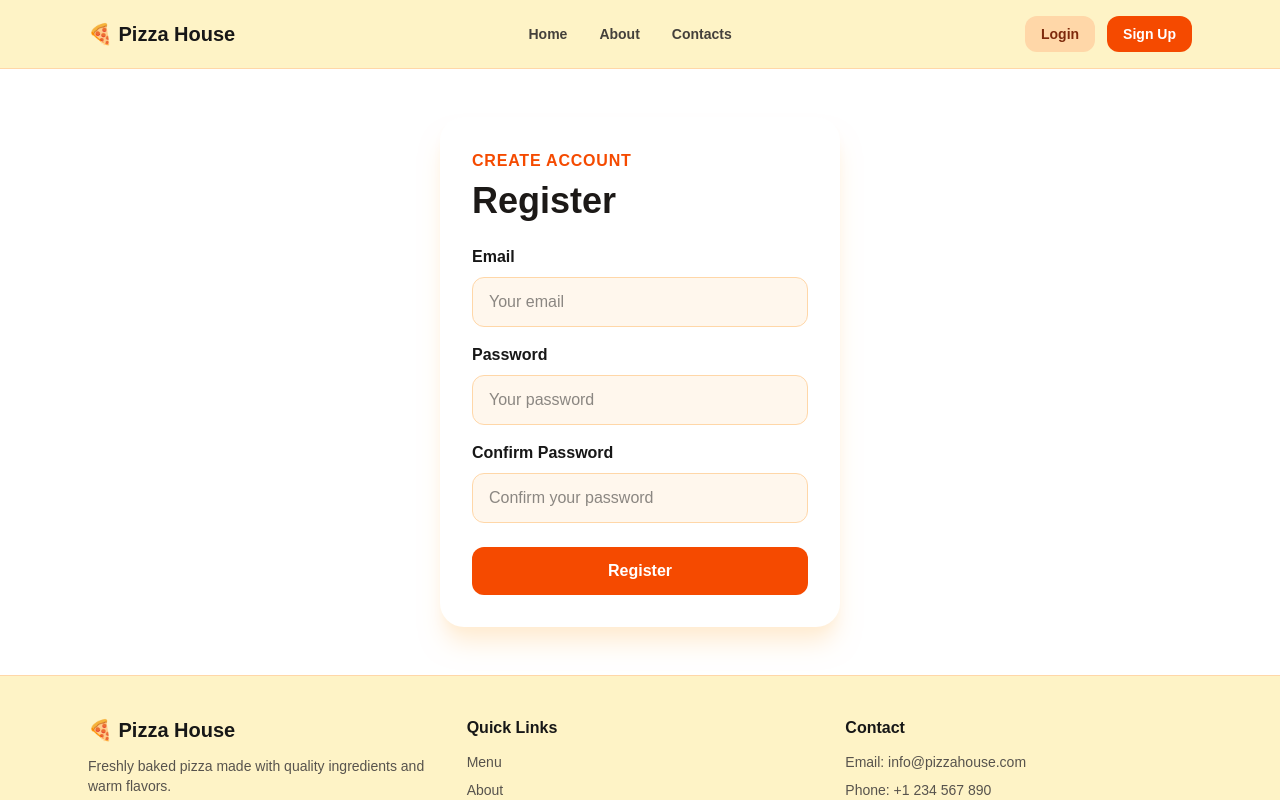
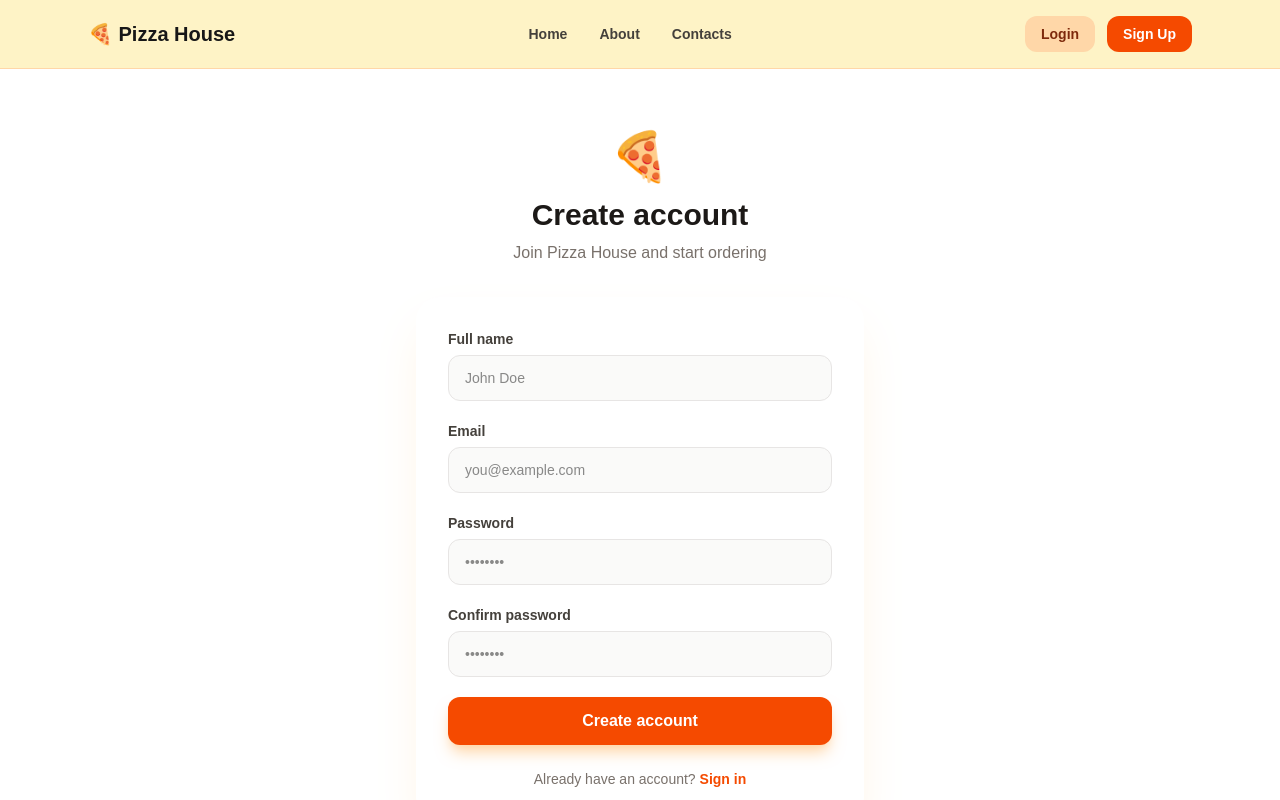
Before and after one commit to seriiserii825/next-pizza, a Next.js app: page /auth/register in a window 1280 px wide. Shown: the top 800 px of the page. Built offline with nearby package versions, Linux system fonts and the light colour scheme.

Commit message:
feat: register login

```diff
--- a/app/auth/login/page.tsx
+++ b/app/auth/login/page.tsx
@@ -1,44 +1,60 @@
 export default function Login() {
   return (
-    <main className="max-w-md px-6 py-12 mx-auto">
-      <section className="p-8 bg-white shadow-xl rounded-3xl shadow-orange-100">
-        <p className="mb-2 font-semibold tracking-wider text-orange-600 uppercase">Welcome Back</p>
+    <main className="flex flex-1 items-center justify-center px-4 py-16">
+      <div className="w-full max-w-md">
+        <div className="mb-8 text-center">
+          <span className="text-5xl">🍕</span>
+          <h1 className="mt-4 text-3xl font-bold text-stone-900">Welcome back</h1>
+          <p className="mt-2 text-stone-500">Sign in to your Pizza House account</p>
+        </div>
 
-        <h1 className="mb-6 text-4xl font-bold text-stone-900">Login</h1>
-
-        <form>
-          <div className="mb-4">
-            <label htmlFor="email" className="block mb-2 font-semibold">
+        <div className="p-8 bg-white shadow-2xl rounded-3xl shadow-orange-100/80">
+          <form className="space-y-5">
+            <div>
+              <label htmlFor="email" className="block mb-1.5 text-sm font-semibold text-stone-700">
                 Email
               </label>
               <input
                 id="email"
                 type="email"
-              placeholder="Your email"
-              className="w-full px-4 py-3 border border-orange-200 outline-none rounded-xl bg-orange-50 focus:border-orange-500"
+                placeholder="you@example.com"
+                className="w-full px-4 py-3 text-sm border border-stone-200 outline-none rounded-xl bg-stone-50 focus:bg-white focus:border-orange-400 focus:ring-2 focus:ring-orange-100 transition"
               />
             </div>
 
-          <div className="mb-6">
-            <label htmlFor="password" className="block mb-2 font-semibold">
+            <div>
+              <div className="flex items-center justify-between mb-1.5">
+                <label htmlFor="password" className="text-sm font-semibold text-stone-700">
                   Password
                 </label>
+                <a href="#" className="text-xs text-orange-600 hover:text-orange-700 font-medium">
+                  Forgot password?
+                </a>
+              </div>
               <input
                 id="password"
                 type="password"
-              placeholder="Your password"
-              className="w-full px-4 py-3 border border-orange-200 outline-none rounded-xl bg-orange-50 focus:border-orange-500"
+                placeholder="••••••••"
+                className="w-full px-4 py-3 text-sm border border-stone-200 outline-none rounded-xl bg-stone-50 focus:bg-white focus:border-orange-400 focus:ring-2 focus:ring-orange-100 transition"
               />
             </div>
 
             <button
               type="submit"
-            className="w-full py-3 font-semibold text-white bg-orange-600 rounded-xl hover:bg-orange-700"
+              className="w-full py-3 font-semibold text-white bg-orange-600 rounded-xl hover:bg-orange-700 active:scale-[0.98] transition-all shadow-lg shadow-orange-200"
             >
-            Login
+              Sign in
             </button>
           </form>
-      </section>
+
+          <p className="mt-6 text-sm text-center text-stone-500">
+            Don&apos;t have an account?{" "}
+            <a href="/auth/register" className="font-semibold text-orange-600 hover:text-orange-700">
+              Sign up
+            </a>
+          </p>
+        </div>
+      </div>
     </main>
   );
 }
--- a/app/auth/register/page.tsx
+++ b/app/auth/register/page.tsx
@@ -1,58 +1,79 @@
-export default function register() {
+export default function Register() {
   return (
-    <main className="max-w-md px-6 py-12 mx-auto">
-      <section className="p-8 bg-white shadow-xl rounded-3xl shadow-orange-100">
-        <p className="mb-2 font-semibold tracking-wider text-orange-600 uppercase">
-          Create Account
-        </p>
+    <main className="flex flex-1 items-center justify-center px-4 py-16">
+      <div className="w-full max-w-md">
+        <div className="mb-8 text-center">
+          <span className="text-5xl">🍕</span>
+          <h1 className="mt-4 text-3xl font-bold text-stone-900">Create account</h1>
+          <p className="mt-2 text-stone-500">Join Pizza House and start ordering</p>
+        </div>
 
-        <h1 className="mb-6 text-4xl font-bold text-stone-900">Register</h1>
+        <div className="p-8 bg-white shadow-2xl rounded-3xl shadow-orange-100/80">
+          <form className="space-y-5">
+            <div>
+              <label htmlFor="name" className="block mb-1.5 text-sm font-semibold text-stone-700">
+                Full name
+              </label>
+              <input
+                id="name"
+                type="text"
+                placeholder="John Doe"
+                className="w-full px-4 py-3 text-sm border border-stone-200 outline-none rounded-xl bg-stone-50 focus:bg-white focus:border-orange-400 focus:ring-2 focus:ring-orange-100 transition"
+              />
+            </div>
 
-        <form>
-          <div className="mb-4">
-            <label htmlFor="email" className="block mb-2 font-semibold">
+            <div>
+              <label htmlFor="email" className="block mb-1.5 text-sm font-semibold text-stone-700">
                 Email
               </label>
               <input
                 id="email"
                 type="email"
-              placeholder="Your email"
-              className="w-full px-4 py-3 border border-orange-200 outline-none rounded-xl bg-orange-50 focus:border-orange-500"
+                placeholder="you@example.com"
+                className="w-full px-4 py-3 text-sm border border-stone-200 outline-none rounded-xl bg-stone-50 focus:bg-white focus:border-orange-400 focus:ring-2 focus:ring-orange-100 transition"
               />
             </div>
 
-          <div className="mb-4">
-            <label htmlFor="password" className="block mb-2 font-semibold">
+            <div>
+              <label htmlFor="password" className="block mb-1.5 text-sm font-semibold text-stone-700">
                 Password
               </label>
               <input
                 id="password"
                 type="password"
-              placeholder="Your password"
-              className="w-full px-4 py-3 border border-orange-200 outline-none rounded-xl bg-orange-50 focus:border-orange-500"
+                placeholder="••••••••"
+                className="w-full px-4 py-3 text-sm border border-stone-200 outline-none rounded-xl bg-stone-50 focus:bg-white focus:border-orange-400 focus:ring-2 focus:ring-orange-100 transition"
               />
             </div>
 
-          <div className="mb-6">
-            <label htmlFor="confirm-password" className="block mb-2 font-semibold">
-              Confirm Password
+            <div>
+              <label htmlFor="confirm-password" className="block mb-1.5 text-sm font-semibold text-stone-700">
+                Confirm password
               </label>
               <input
                 id="confirm-password"
                 type="password"
-              placeholder="Confirm your password"
-              className="w-full px-4 py-3 border border-orange-200 outline-none rounded-xl bg-orange-50 focus:border-orange-500"
+                placeholder="••••••••"
+                className="w-full px-4 py-3 text-sm border border-stone-200 outline-none rounded-xl bg-stone-50 focus:bg-white focus:border-orange-400 focus:ring-2 focus:ring-orange-100 transition"
               />
             </div>
 
             <button
               type="submit"
-            className="w-full py-3 font-semibold text-white bg-orange-600 rounded-xl hover:bg-orange-700"
+              className="w-full py-3 font-semibold text-white bg-orange-600 rounded-xl hover:bg-orange-700 active:scale-[0.98] transition-all shadow-lg shadow-orange-200"
             >
-            Register
+              Create account
             </button>
           </form>
-      </section>
+
+          <p className="mt-6 text-sm text-center text-stone-500">
+            Already have an account?{" "}
+            <a href="/auth/login" className="font-semibold text-orange-600 hover:text-orange-700">
+              Sign in
+            </a>
+          </p>
+        </div>
+      </div>
     </main>
   );
 }
--- a/app/layout.tsx
+++ b/app/layout.tsx
@@ -27,7 +27,7 @@ export default function RootLayout({
 }>) {
   return (
     <html lang="en" className={`${geistSans.variable} ${geistMono.variable} h-full antialiased`}>
-      <body className="bg-orange-50 text-stone-900">
+      <body className="flex flex-col min-h-screen bg-orange-50 text-stone-900">
         <Header />
         {children}
         <Footer />
```
Lines whose indentation alone changed are shown as unchanged.
